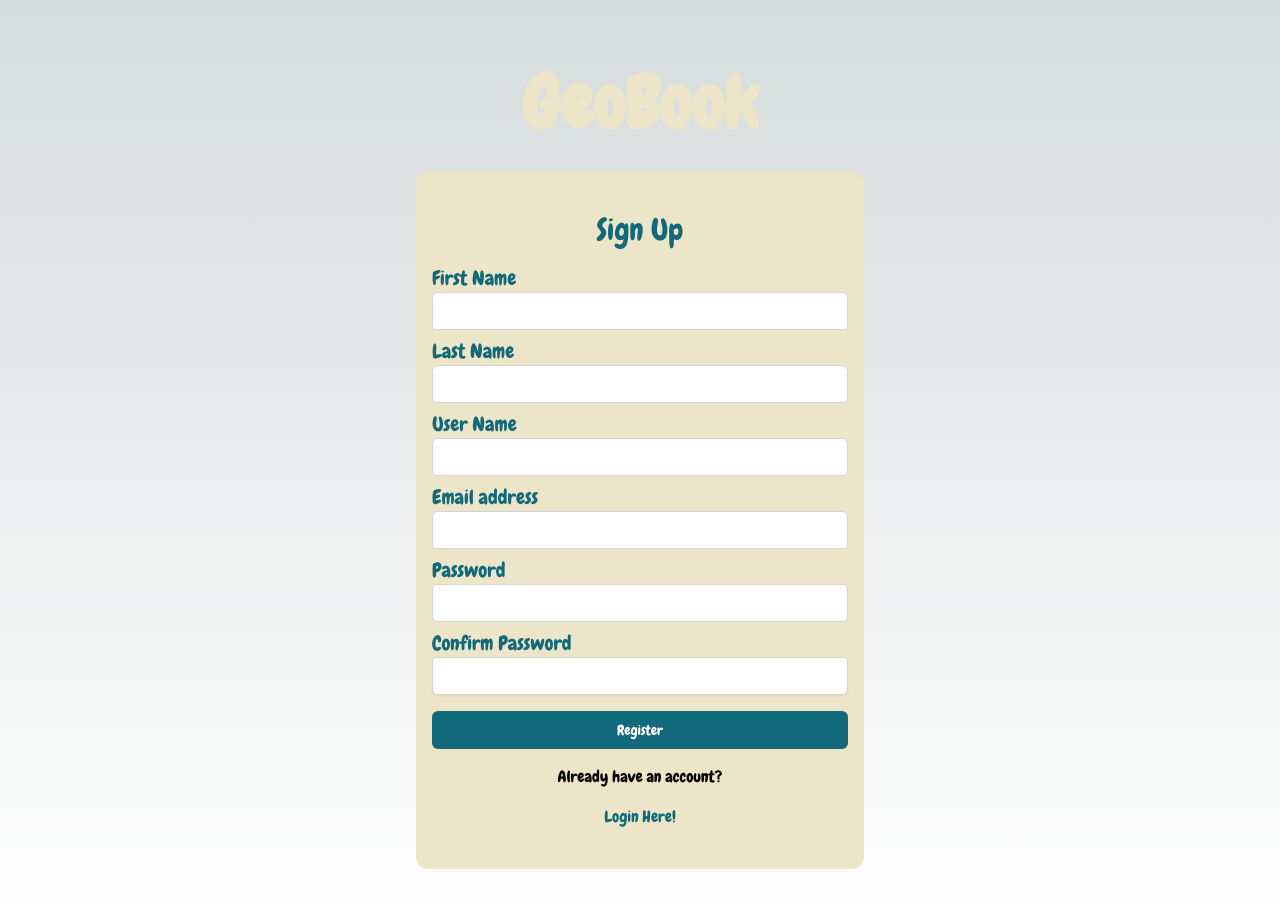
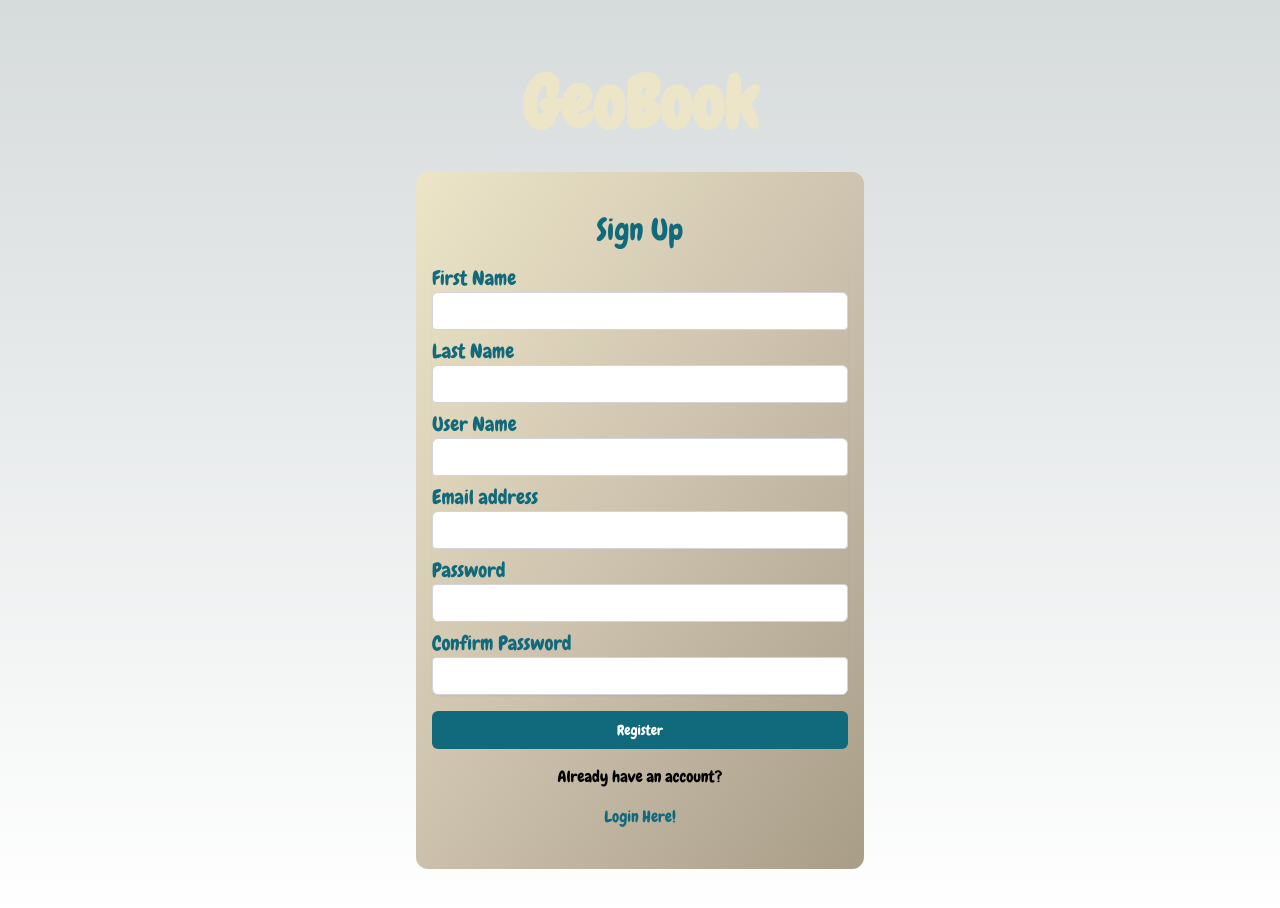
Before and after one commit to joazeiro/COP4331-BigProject, a Next.js app: page /register in a window 1280 px wide. Shown: the top 908 px of the page. Built offline with nearby package versions, Linux system fonts and the light colour scheme.

Commit message:
Add files via upload

```diff
--- a/src/components/LoginForm.js
+++ b/src/components/LoginForm.js
@@ -13,7 +13,7 @@ const LoginForm = () => {
 
   return (
     <div>
-        <form className = "bg-secondary py-10 px-4 space-y-4 rounded-xl" onSubmit={handleSubmit}>
+        <form style={{ background: 'linear-gradient(125deg, rgba(236,229,199,1) 0%, rgba(205,194,174,1) 50%, rgba(168,157,135,1) 100%)' }} className="py-10 px-4 space-y-4 rounded-xl" onSubmit={handleSubmit}>
             <div className = "text-center text-fourth text-3xl ">Login</div>
             <div className="rounded-md shadow-sm -space-y-px">
                 <div>
--- a/src/components/RegisterForm.js
+++ b/src/components/RegisterForm.js
@@ -12,7 +12,7 @@ const RegisterForm = () => {
 }
   return (
     <div>
-        <form className = "bg-secondary py-10 px-4 space-y-4 rounded-xl" onSubmit={handleSubmit}>
+        <form style={{ background: 'linear-gradient(125deg, rgba(236,229,199,1) 0%, rgba(205,194,174,1) 50%, rgba(168,157,135,1) 100%)' }} className="py-10 px-4 space-y-4 rounded-xl" onSubmit={handleSubmit}>
             <div className = "text-center text-fourth text-3xl ">Sign Up</div>
             <div className="rounded-md shadow-sm -space-y-px text-fourth text-xl">
                 <div>
--- a/tailwind.config.js
+++ b/tailwind.config.js
@@ -10,7 +10,11 @@ module.exports = {
       backgroundImage: {
         'gradient-radial': 'radial-gradient(var(--tw-gradient-stops))',
         'gradient-conic':
-          'conic-gradient(from 180deg at 50% 50%, var(--tw-gradient-stops))',
+        'conic-gradient(from 180deg at 50% 50%, var(--tw-gradient-stops))',
+      },
+      backgroundColor:
+      {
+        'custom-gradient': 'linear-gradient(125deg, rgba(236,229,199,1) 0%, rgba(205,194,174,1) 57%, rgba(168,157,135,1) 100%)',
       },
       colors:
       {
```
